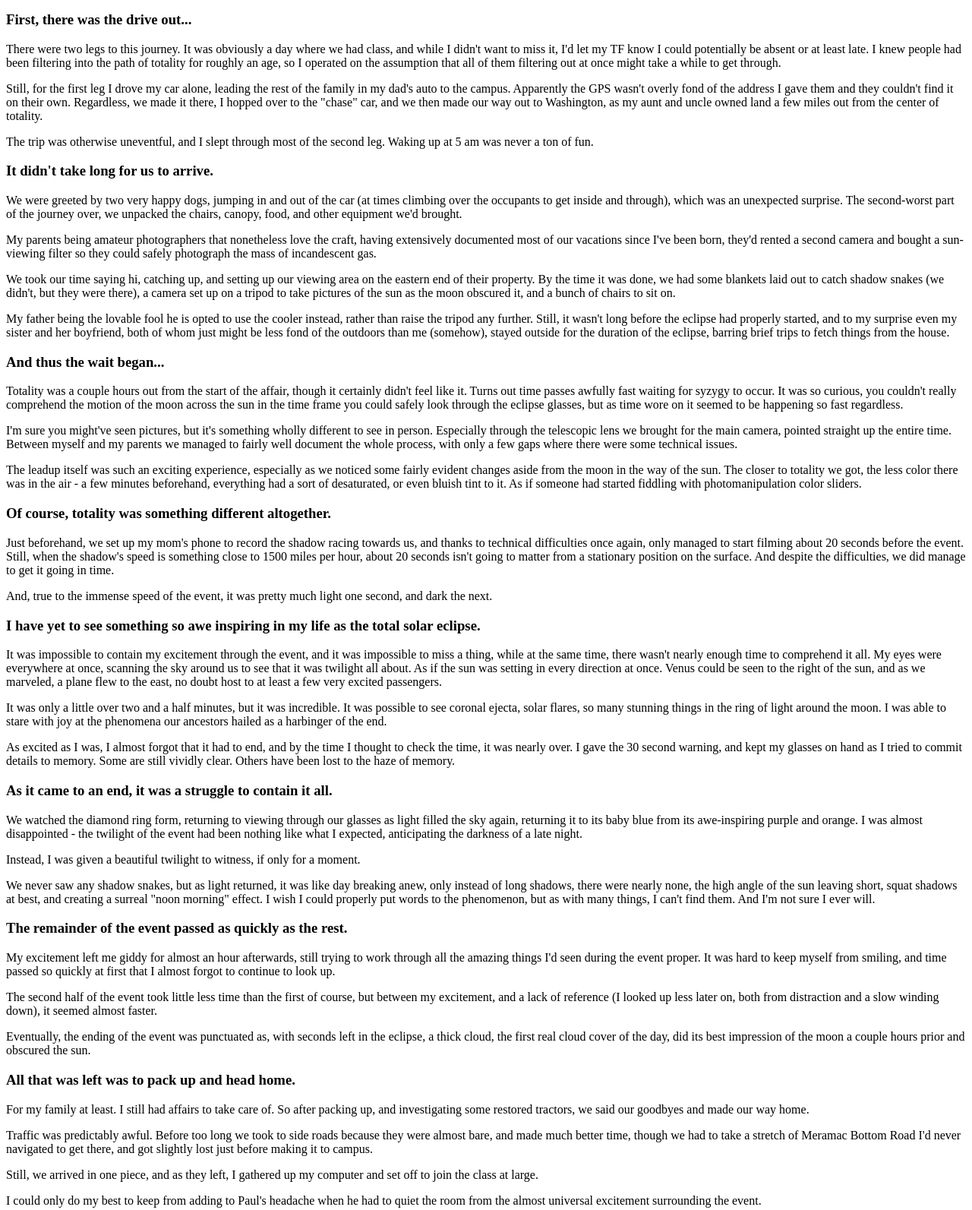
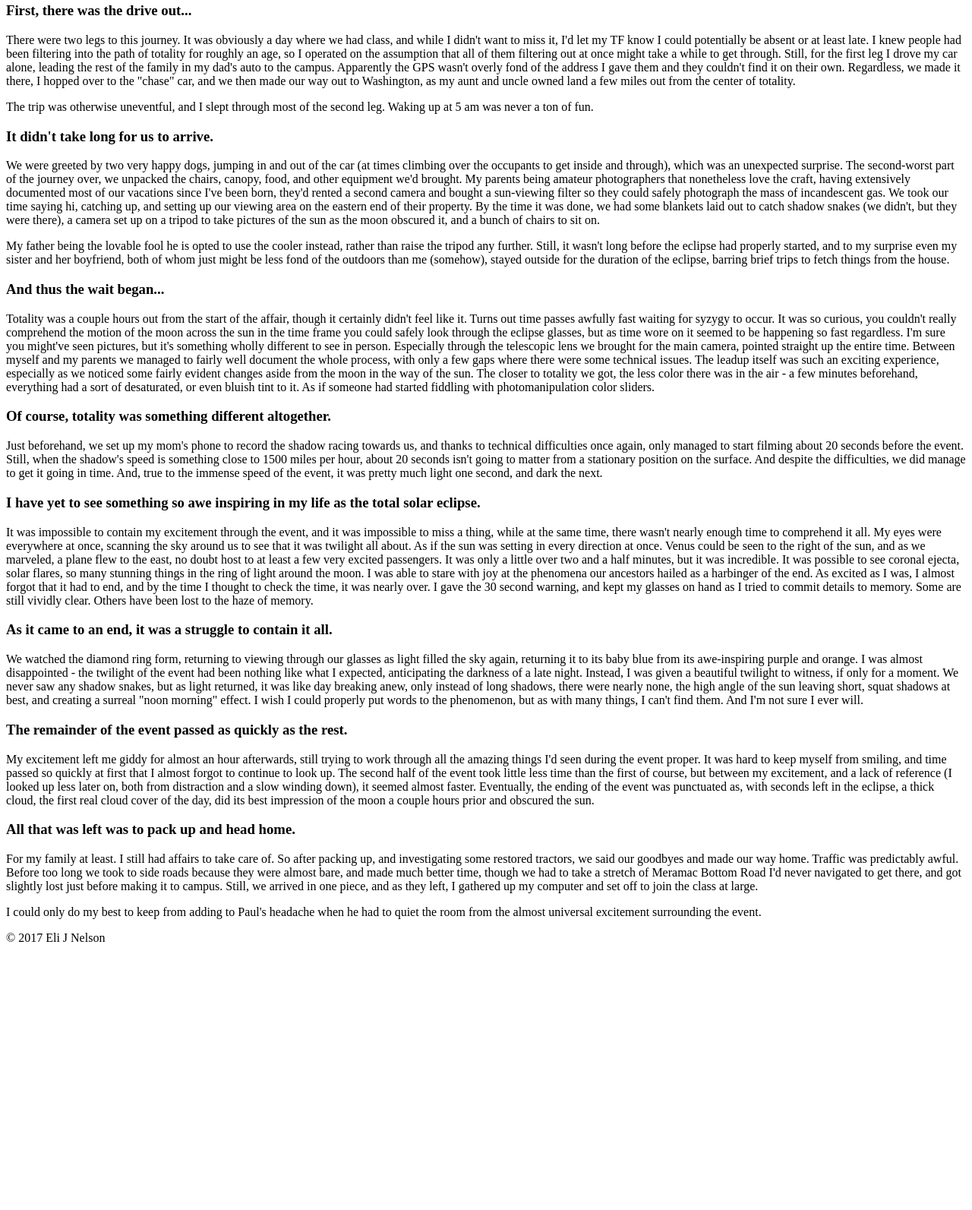
Before and after one commit to ZekeSturm/html-me-something, a plain HTML site: page index.html in a window 1280 px wide. Shown: the part 579-2172 px from the top of the page at 76% size. After the commit the page ends 1839 px from the top, so only its background shows below. Drawn offline with Linux system fonts and the light colour scheme.

Commit message:
Tweaking index.html to be less cluttered, markup wise.

```diff
--- a/index.html
+++ b/index.html
@@ -6,6 +6,7 @@
 
 <body>
 <main>
+<article>
     <header>
         <h1>There's a lot of really cool things in the world,</h1>
         <h4>Eclipses so far rank in the top three, easy.</h4>
@@ -16,65 +17,50 @@
         <p>Let me take you on a journey through the various phases of watching the 2017 total eclipse with my family, if you please.</p>
     </header>
 
-    <article>
+    <section>
         <h3>First, there was the drive out...</h3>
-        <p>There were two legs to this journey. It was obviously a day where we had class, and while I didn't want to miss it, I'd let my TF know I could potentially be absent or at least late. I knew people had been filtering into the path of totality for roughly an age, so I operated on the assumption that all of them filtering out at once might take a while to get through.</p>
-        <p>Still, for the first leg I drove my car alone, leading the rest of the family in my dad's auto to the campus. Apparently the GPS wasn't overly fond of the address I gave them and they couldn't find it on their own. Regardless, we made it there, I hopped over to the "chase" car, and we then made our way out to Washington, as my aunt and uncle owned land a few miles out from the center of totality.</p>
+        <p>There were two legs to this journey. It was obviously a day where we had class, and while I didn't want to miss it, I'd let my TF know I could potentially be absent or at least late. I knew people had been filtering into the path of totality for roughly an age, so I operated on the assumption that all of them filtering out at once might take a while to get through. Still, for the first leg I drove my car alone, leading the rest of the family in my dad's auto to the campus. Apparently the GPS wasn't overly fond of the address I gave them and they couldn't find it on their own. Regardless, we made it there, I hopped over to the "chase" car, and we then made our way out to Washington, as my aunt and uncle owned land a few miles out from the center of totality.</p>
         <footer>The trip was otherwise uneventful, and I slept through most of the second leg. Waking up at 5 am was never a ton of fun.</footer>
-    </article>
+    </section>
 
-    <article>
+    <section>
         <h3>It didn't take long for us to arrive.</h3>
-        <p>We were greeted by two very happy dogs, jumping in and out of the car (at times climbing over the occupants to get inside and through), which was an unexpected surprise. The second-worst part of the journey over, we unpacked the chairs, canopy, food, and other equipment we'd brought.</p>
-        <p>My parents being amateur photographers that nonetheless love the craft, having extensively documented most of our vacations since I've been born, they'd rented a second camera and bought a sun-viewing filter so they could safely photograph the mass of incandescent gas.</p>
-        <p>We took our time saying hi, catching up, and setting up our viewing area on the eastern end of their property. By the time it was done, we had some blankets laid out to catch shadow snakes (we didn't, but they were there), a camera set up on a tripod to take pictures of the sun as the moon obscured it, and a bunch of chairs to sit on.</p>
+        <p>We were greeted by two very happy dogs, jumping in and out of the car (at times climbing over the occupants to get inside and through), which was an unexpected surprise. The second-worst part of the journey over, we unpacked the chairs, canopy, food, and other equipment we'd brought. My parents being amateur photographers that nonetheless love the craft, having extensively documented most of our vacations since I've been born, they'd rented a second camera and bought a sun-viewing filter so they could safely photograph the mass of incandescent gas. We took our time saying hi, catching up, and setting up our viewing area on the eastern end of their property. By the time it was done, we had some blankets laid out to catch shadow snakes (we didn't, but they were there), a camera set up on a tripod to take pictures of the sun as the moon obscured it, and a bunch of chairs to sit on.</p>
         <footer>My father being the lovable fool he is opted to use the cooler instead, rather than raise the tripod any further. Still, it wasn't long before the eclipse had properly started, and to my surprise even my sister and her boyfriend, both of whom just might be less fond of the outdoors than me (somehow), stayed outside for the duration of the eclipse, barring brief trips to fetch things from the house.</footer>
-    </article>
+    </section>
 
-    <article>
+    <section>
         <h3>And thus the wait began...</h3>
-        <p>Totality was a couple hours out from the start of the affair, though it certainly didn't feel like it. Turns out time passes awfully fast waiting for syzygy to occur. It was so curious, you couldn't really comprehend the motion of the moon across the sun in the time frame you could safely look through the eclipse glasses, but as time wore on it seemed to be happening so fast regardless.</p>
-        <p>I'm sure you might've seen pictures, but it's something wholly different to see in person. Especially through the telescopic lens we brought for the main camera, pointed straight up the entire time. Between myself and my parents we managed to fairly well document the whole process, with only a few gaps where there were some technical issues.</p>
-        <p>The leadup itself was such an exciting experience, especially as we noticed some fairly evident changes aside from the moon in the way of the sun. The closer to totality we got, the less color there was in the air - a few minutes beforehand, everything had a sort of desaturated, or even bluish tint to it. As if someone had started fiddling with photomanipulation color sliders.</p>
-    </article>
+        <p>Totality was a couple hours out from the start of the affair, though it certainly didn't feel like it. Turns out time passes awfully fast waiting for syzygy to occur. It was so curious, you couldn't really comprehend the motion of the moon across the sun in the time frame you could safely look through the eclipse glasses, but as time wore on it seemed to be happening so fast regardless. I'm sure you might've seen pictures, but it's something wholly different to see in person. Especially through the telescopic lens we brought for the main camera, pointed straight up the entire time. Between myself and my parents we managed to fairly well document the whole process, with only a few gaps where there were some technical issues. The leadup itself was such an exciting experience, especially as we noticed some fairly evident changes aside from the moon in the way of the sun. The closer to totality we got, the less color there was in the air - a few minutes beforehand, everything had a sort of desaturated, or even bluish tint to it. As if someone had started fiddling with photomanipulation color sliders.</p>
+    </section>
 
-    <article>
+    <section>
         <h3>Of course, totality was something different altogether.</h3>
-        <p>Just beforehand, we set up my mom's phone to record the shadow racing towards us, and thanks to technical difficulties once again, only managed to start filming about 20 seconds before the event. Still, when the shadow's speed is something close to 1500 miles per hour, about 20 seconds isn't going to matter from a stationary position on the surface. And despite the difficulties, we did manage to get it going in time.</p>
-        <p>And, true to the immense speed of the event, it was pretty much light one second, and dark the next.</p>
-    </article>
+        <p>Just beforehand, we set up my mom's phone to record the shadow racing towards us, and thanks to technical difficulties once again, only managed to start filming about 20 seconds before the event. Still, when the shadow's speed is something close to 1500 miles per hour, about 20 seconds isn't going to matter from a stationary position on the surface. And despite the difficulties, we did manage to get it going in time. And, true to the immense speed of the event, it was pretty much light one second, and dark the next.</p>
+    </section>
 
-    <article>
+    <section>
         <h3>I have yet to see something so awe inspiring in my life as the total solar eclipse.</h3>
-        <p>It was impossible to contain my excitement through the event, and it was impossible to miss a thing, while at the same time, there wasn't nearly enough time to comprehend it all. My eyes were everywhere at once, scanning the sky around us to see that it was twilight all about. As if the sun was setting in every direction at once. Venus could be seen to the right of the sun, and as we marveled, a plane flew to the east, no doubt host to at least a few very excited passengers.</p>
-        <p>It was only a little over two and a half minutes, but it was incredible. It was possible to see coronal ejecta, solar flares, so many stunning things in the ring of light around the moon. I was able to stare with joy at the phenomena our ancestors hailed as a harbinger of the end.</p>
-        <p>As excited as I was, I almost forgot that it had to end, and by the time I thought to check the time, it was nearly over. I gave the 30 second warning, and kept my glasses on hand as I tried to commit details to memory. Some are still vividly clear. Others have been lost to the haze of memory.</p>
-    </article>
+        <p>It was impossible to contain my excitement through the event, and it was impossible to miss a thing, while at the same time, there wasn't nearly enough time to comprehend it all. My eyes were everywhere at once, scanning the sky around us to see that it was twilight all about. As if the sun was setting in every direction at once. Venus could be seen to the right of the sun, and as we marveled, a plane flew to the east, no doubt host to at least a few very excited passengers. It was only a little over two and a half minutes, but it was incredible. It was possible to see coronal ejecta, solar flares, so many stunning things in the ring of light around the moon. I was able to stare with joy at the phenomena our ancestors hailed as a harbinger of the end. As excited as I was, I almost forgot that it had to end, and by the time I thought to check the time, it was nearly over. I gave the 30 second warning, and kept my glasses on hand as I tried to commit details to memory. Some are still vividly clear. Others have been lost to the haze of memory.</p>
+    </section>
 
-    <article>
+    <section>
         <h3>As it came to an end, it was a struggle to contain it all.</h3>
-        <p>We watched the diamond ring form, returning to viewing through our glasses as light filled the sky again, returning it to its baby blue from its awe-inspiring purple and orange. I was almost disappointed - the twilight of the event had been nothing like what I expected, anticipating the darkness of a late night.</p>
-        <p>Instead, I was given a beautiful twilight to witness, if only for a moment.</p>
-        <p>We never saw any shadow snakes, but as light returned, it was like day breaking anew, only instead of long shadows, there were nearly none, the high angle of the sun leaving short, squat shadows at best, and creating a surreal "noon morning" effect. I wish I could properly put words to the phenomenon, but as with many things, I can't find them. And I'm not sure I ever will.</p>
-    </article>
+        <p>We watched the diamond ring form, returning to viewing through our glasses as light filled the sky again, returning it to its baby blue from its awe-inspiring purple and orange. I was almost disappointed - the twilight of the event had been nothing like what I expected, anticipating the darkness of a late night. Instead, I was given a beautiful twilight to witness, if only for a moment. We never saw any shadow snakes, but as light returned, it was like day breaking anew, only instead of long shadows, there were nearly none, the high angle of the sun leaving short, squat shadows at best, and creating a surreal "noon morning" effect. I wish I could properly put words to the phenomenon, but as with many things, I can't find them. And I'm not sure I ever will.</p>
+    </section>
 
-    <article>
+    <section>
         <h3>The remainder of the event passed as quickly as the rest.</h3>
-        <p>My excitement left me giddy for almost an hour afterwards, still trying to work through all the amazing things I'd seen during the event proper. It was hard to keep myself from smiling, and time passed so quickly at first that I almost forgot to continue to look up.</p>
-        <p>The second half of the event took little less time than the first of course, but between my excitement, and a lack of reference (I looked up less later on, both from distraction and a slow winding down), it seemed almost faster.</p>
-        <p>Eventually, the ending of the event was punctuated as, with seconds left in the eclipse, a thick cloud, the first real cloud cover of the day, did its best impression of the moon a couple hours prior and obscured the sun.</p>
-    </article>
+        <p>My excitement left me giddy for almost an hour afterwards, still trying to work through all the amazing things I'd seen during the event proper. It was hard to keep myself from smiling, and time passed so quickly at first that I almost forgot to continue to look up. The second half of the event took little less time than the first of course, but between my excitement, and a lack of reference (I looked up less later on, both from distraction and a slow winding down), it seemed almost faster. Eventually, the ending of the event was punctuated as, with seconds left in the eclipse, a thick cloud, the first real cloud cover of the day, did its best impression of the moon a couple hours prior and obscured the sun.</p>
+    </section>
 
-    <article>
+    <section>
         <h3>All that was left was to pack up and head home.</h3>
-        <p>For my family at least. I still had affairs to take care of. So after packing up, and investigating some restored tractors, we said our goodbyes and made our way home.</p>
-        <p>Traffic was predictably awful. Before too long we took to side roads because they were almost bare, and made much better time, though we had to take a stretch of Meramac Bottom Road I'd never navigated to get there, and got slightly lost just before making it to campus.</p>
-        <p>Still, we arrived in one piece, and as they left, I gathered up my computer and set off to join the class at large.</p>
+        <p>For my family at least. I still had affairs to take care of. So after packing up, and investigating some restored tractors, we said our goodbyes and made our way home. Traffic was predictably awful. Before too long we took to side roads because they were almost bare, and made much better time, though we had to take a stretch of Meramac Bottom Road I'd never navigated to get there, and got slightly lost just before making it to campus. Still, we arrived in one piece, and as they left, I gathered up my computer and set off to join the class at large.</p>
         <footer>I could only do my best to keep from adding to Paul's headache when he had to quiet the room from the almost universal excitement surrounding the event.</footer>
-    </article>
+    </section>
 
-    <footer>
-        <p>&copy; 2017 Eli J Nelson</p>
-    </footer>
+    <footer><p>&copy; 2017 Eli J Nelson<p></footer>
+</article>
 </main>
 </body>
```
